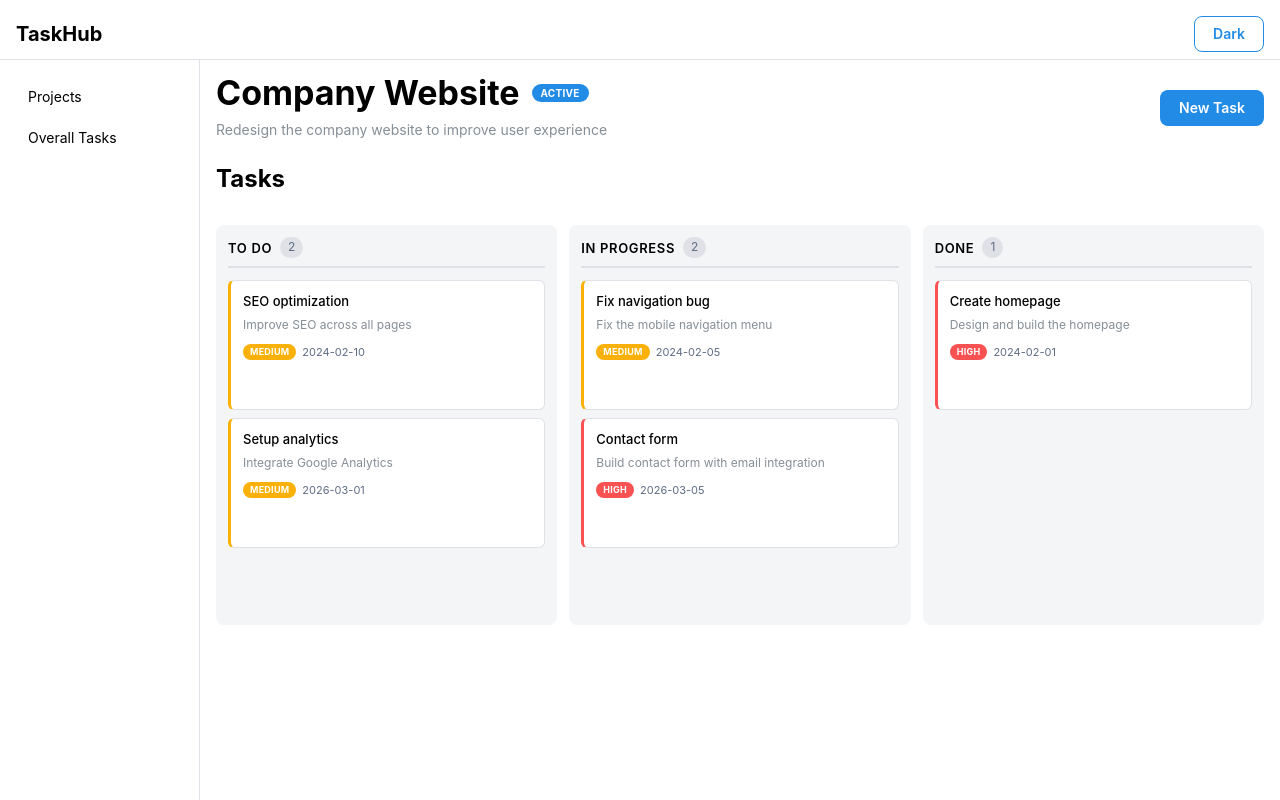
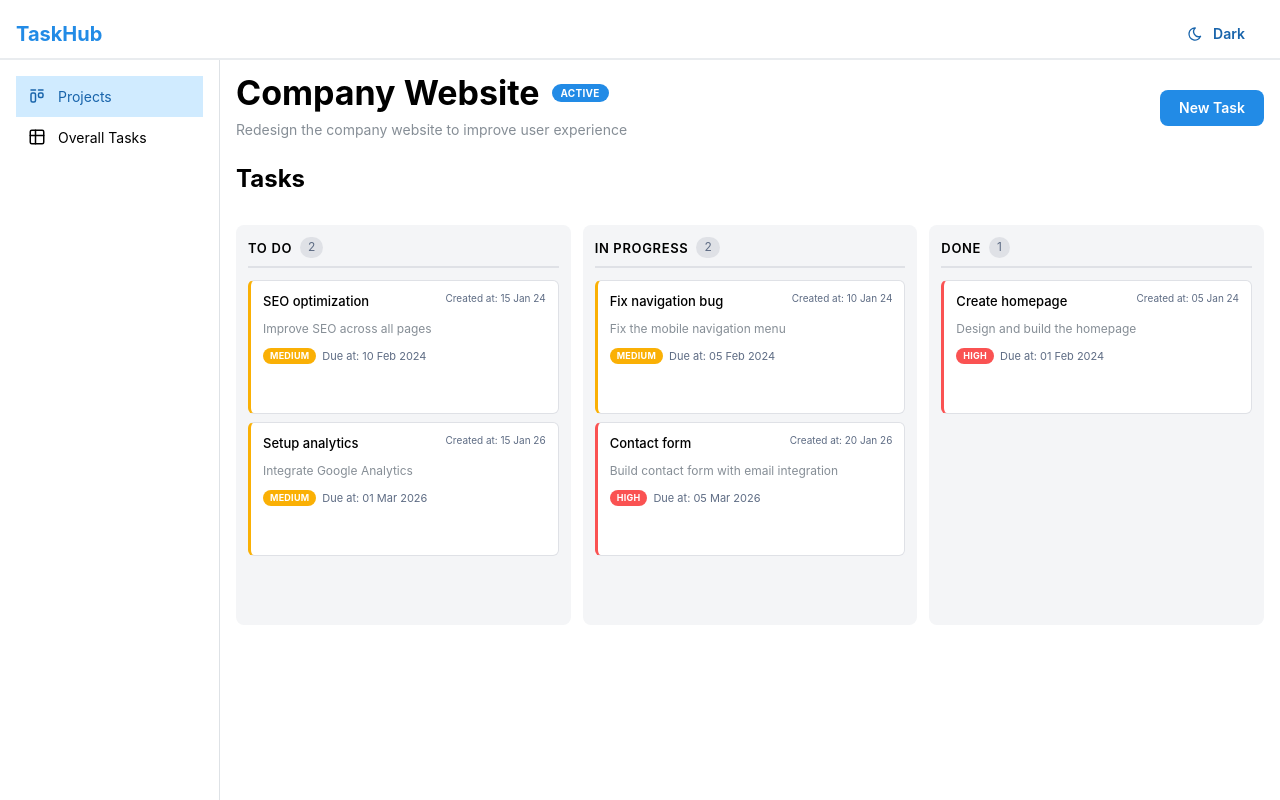
Before and after one commit to AndreGenerosoRepo/TaskHub, a React (Vite) app: page /projects/1 in a window 1280 px wide. Built offline with nearby package versions, Linux system fonts and the light colour scheme; data requests are answered from the project's data file.

Commit message:
feat: add @tabler/icons-react dependency, enhance KanbanCard with createdAt display, and improve layout styling in ProjectCard and Layout components

```diff
--- a/package.json
+++ b/package.json
@@ -18,6 +18,7 @@
     "@mantine/dates": "^9.2.1",
     "@mantine/form": "^9.2.1",
     "@mantine/hooks": "^9.2.1",
+    "@tabler/icons-react": "^3.44.0",
     "@tanstack/react-query": "^5.100.11",
     "@tanstack/react-table": "^8.21.3",
     "dayjs": "^1.11.20",
--- a/src/components/KanbanBoard.module.css
+++ b/src/components/KanbanBoard.module.css
@@ -65,10 +65,24 @@
     border-left-color: #40c057;
   }
 
+  .cardHeader {
+    display: flex;
+    justify-content: space-between;
+    align-items: flex-start;
+    margin-bottom: 4px;
+  }
+
   .cardTitle {
     font-size: 13px;
     font-weight: 500;
     margin-bottom: 6px;
+  }
+
+  .cardCreatedAt {
+    font-size: 10px;
+    color: light-dark(#5e6c84, #909296);
+    white-space: nowrap;
+    margin-left: 8px;
   }
 
   .cardMeta {
--- a/src/components/KanbanBoard.tsx
+++ b/src/components/KanbanBoard.tsx
@@ -9,6 +9,7 @@ import '@mantine/dates/styles.css'
 import { useDisclosure } from '@mantine/hooks'
 import { useForm } from '@mantine/form'
 import styles from './KanbanBoard.module.css'
+import dayjs from 'dayjs'
 
 function KanbanCard({ task }: { task: Task }) {
   const { attributes, listeners, setNodeRef, transform } = useDraggable({
@@ -79,7 +80,10 @@ function KanbanCard({ task }: { task: Task }) {
         className={`${styles.card} ${priorityClass}`}
       >
         <div {...listeners} {...attributes} style={{ cursor: 'grab' }}>
-          <div className={styles.cardTitle}>{task.name}</div>
+        <div className={styles.cardHeader}>
+        <div className={styles.cardTitle}>{task.name}</div>
+            <span className={styles.cardCreatedAt}>Created at: {dayjs(task.createdAt).format('DD MMM YY')}</span>
+        </div>
           {task.description && (
             <Text size="xs" c="dimmed" mb="xs">{task.description}</Text>
           )}
@@ -90,7 +94,7 @@ function KanbanCard({ task }: { task: Task }) {
             >
               {task.priority}
             </Badge>
-            <Text className={styles.cardDate}>{task.dueDate}</Text>
+            <Text className={styles.cardDate}>Due at: {dayjs(task.dueDate).format('DD MMM YYYY')}</Text>
           </div>
         </div>
         <Group className={styles.cardActions} gap="xs">
--- a/src/components/ProjectCard.tsx
+++ b/src/components/ProjectCard.tsx
@@ -61,7 +61,7 @@ function ProjectCard({ project }: { project: Project }) {
                     <Group className={styles.actions}>
                         <Button
                             size="xs"
-                            variant="outline"
+                            variant="light"
                             onClick={(e) => {
                                 e.preventDefault()
                                 open()
@@ -71,7 +71,7 @@ function ProjectCard({ project }: { project: Project }) {
                         </Button>
                         <Button
                             size="xs"
-                            variant="outline"
+                            variant="light"
                             onClick={(e) => {
                                 e.preventDefault()
                                 updateProject({ id: project.id, status: project.status === 'active' ? 'archived' : 'active' })
@@ -81,7 +81,7 @@ function ProjectCard({ project }: { project: Project }) {
                         </Button>
                         <Button
                             size="xs"
-                            variant="outline"
+                            variant="light"
                             color="red"
                             onClick={(e) => {
                                 e.preventDefault()
--- /dev/null
+++ b/src/components/layout/Layout.module.css
@@ -0,0 +1,3 @@
+.header {
+    border-bottom: 2px solid light-dark(#e9ecef, #373a40);
+  }
--- a/src/components/layout/Layout.tsx
+++ b/src/components/layout/Layout.tsx
@@ -1,21 +1,28 @@
-import { AppShell, NavLink, useMantineColorScheme, Button, Group, Text  } from '@mantine/core'
-import { Outlet, Link } from 'react-router-dom'
+import { AppShell, NavLink, useMantineColorScheme, Button, Group, Text } from '@mantine/core'
+import { Outlet, Link, useLocation } from 'react-router-dom'
+import { IconLayoutKanban, IconTable, IconSun, IconMoon } from '@tabler/icons-react'
+import styles from './Layout.module.css'
 
 function Layout() {
     const { colorScheme, toggleColorScheme } = useMantineColorScheme()
+    const location = useLocation()
 
     return(
         <AppShell
-            //valores default recomendados pela documentacao Mantine
             header={{ height: 60 }}
-            navbar={{ width:200, breakpoint: 'sm' }}
-            padding= "md"
+            navbar={{ width: 220, breakpoint: 'sm' }}
+            padding="md"
         >
-            <AppShell.Header p="md">
-                 <Group justify="space-between">
-                    <Text fw={700} size="xl">TaskHub</Text>
-                    <Button onClick={toggleColorScheme} variant="outline" size="sm">
-                    {colorScheme === 'dark' ? 'Light' : 'Dark'}
+            <AppShell.Header p="md" className={styles.header}>
+                <Group justify="space-between">
+                    <Text fw={700} size="xl" c="blue">TaskHub</Text>
+                    <Button
+                        onClick={toggleColorScheme}
+                        variant="subtle"
+                        size="sm"
+                        leftSection={colorScheme === 'dark' ? <IconSun size={16} /> : <IconMoon size={16} />}
+                    >
+                        {colorScheme === 'dark' ? 'Light' : 'Dark'}
                     </Button>
                 </Group>
             </AppShell.Header>
@@ -25,11 +32,15 @@ function Layout() {
                     component={Link}
                     to="/projects"
                     label="Projects"
+                    leftSection={<IconLayoutKanban size={18} />}
+                    active={location.pathname.startsWith('/projects')}
                 />
                 <NavLink
                     component={Link}
                     to="/tasks"
                     label="Overall Tasks"
+                    leftSection={<IconTable size={18} />}
+                    active={location.pathname === '/tasks'}
                 />
             </AppShell.Navbar>
 
--- a/src/pages/projects/ProjectsPage.tsx
+++ b/src/pages/projects/ProjectsPage.tsx
@@ -42,7 +42,7 @@ function ProjectsPage() {
     return (
         <>
             <Group justify="space-between" mb="md">
-                <Title order={2}>Projects</Title>
+                <Title order={2} mb="md" c="blue">Projects</Title>
                 <Button onClick={open}>New Project</Button>
             </Group>
 
--- a/src/types.ts
+++ b/src/types.ts
@@ -19,4 +19,5 @@ export interface Task {
     status: 'todo' | 'in_progress' | 'done'
     priority: 'low' | 'medium' | 'high'
     dueDate: string
-}
+    createdAt: string
+  }
```
Also changed, not shown: 1 other file (tests, documents, lock files or other folders).
